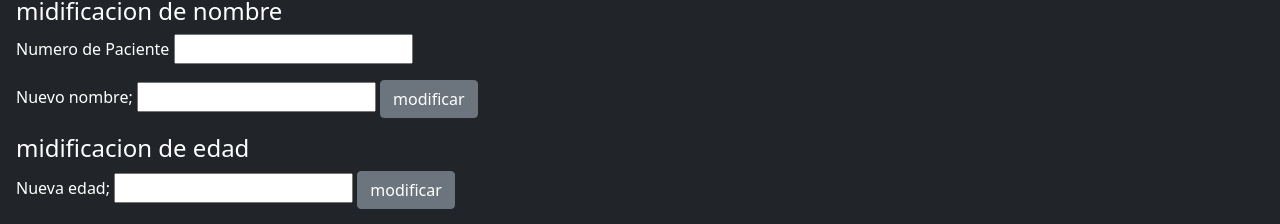
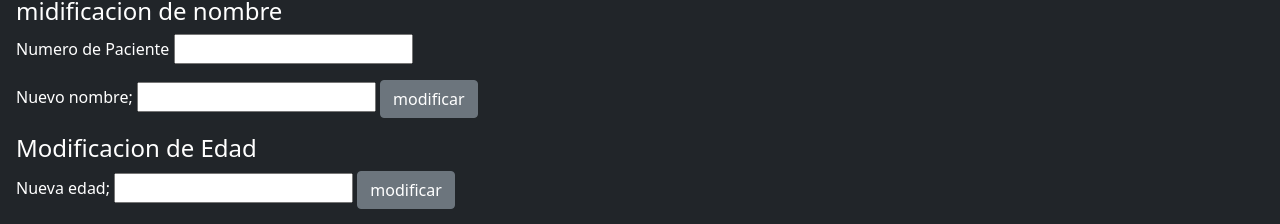
Before and after one commit to Gregab1/practicas2, a plain HTML site: page clinicaSolutionS.A/index.html in a window 1280 px wide. Shown: the part 1397-1621 px from the top of the page. Drawn offline with nearby package versions, Linux system fonts and the light colour scheme.

Commit message:
se modifico el titulo h4

```diff
--- a/clinicaSolutionS.A/index.html
+++ b/clinicaSolutionS.A/index.html
@@ -92,7 +92,7 @@
 
       <div id="ver6"></div>
 
-      <h4>midificacion de edad</h4>
+      <h4>Modificacion de Edad</h4>
 
       <p><label >Nueva edad; <input type="number" id="news"></label> <button type="button" class="btn btn-secondary" onclick="mod()">modificar</button></p>
 
```
